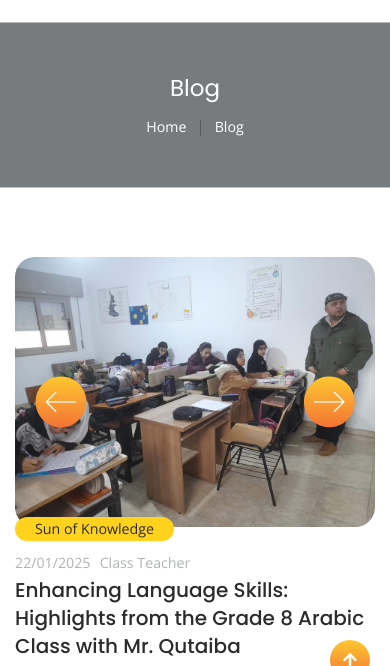
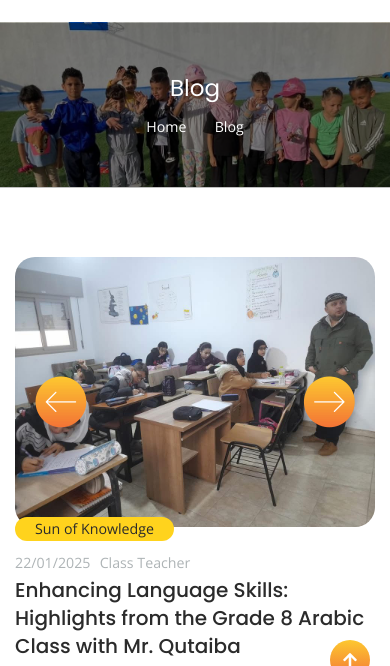
Before and after one commit to Aeldahdahy/SunOfKnowledge, a website: page blog.html in a window 390 px wide. Shown: the part 144-810 px from the top of the page. Drawn offline with nearby package versions, Linux system fonts and the light colour scheme; some icons are missing.

Commit message:
SunOfKnowledge-0.11

```diff
--- a/assets/css/main.css
+++ b/assets/css/main.css
@@ -1118,7 +1118,7 @@ footer .bottom-footer .social-links {
 }
 
 .pager-section.blog-version {
-    background-image: url(https://via.placeholder.com/1340x894);
+    background-image: url(../../src/img/image19.jpeg);
     padding: 169px 0 242px;
     position: relative;
     background-position: 50%;
--- a/assets/css/responsive.css
+++ b/assets/css/responsive.css
@@ -256,7 +256,13 @@
         font-size: 36px;
     }
     .pager-section {
-        background: #f2f7fd;
+        background: url(../../src/img/image19.jpeg), #f2f7fd;
+        display: flex;
+    justify-content: center;
+    background-repeat: no-repeat;
+    background-position: center;
+    background-size: cover; /* Ensure the background image covers the entire section */
+    padding: 75px 0 85px;
     }
     .masonary li.width5 {
         padding-left: 9.5px;
```
